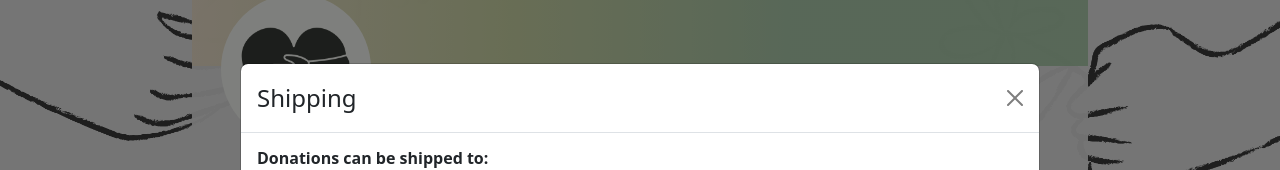
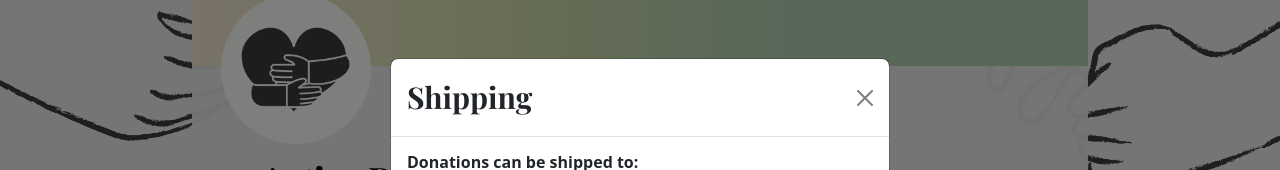
Before and after one commit to rebeccaariss/charity-registry, a React (Create React App) app in the folder react-front-end/: page /profile/1 in a window 1280 px wide. Both pictures are taken after a click on the button "Shipping". Shown: the part 252-422 px from the top of the page. Built offline with nearby package versions, Linux system fonts and the light colour scheme; no server answers.

Commit message:
Adjust modal sizing and headers

```diff
--- a/react-front-end/src/components/ModalSmall.js
+++ b/react-front-end/src/components/ModalSmall.js
@@ -5,7 +5,7 @@ function ModalSmall(props) {
   const modalProps = {
     show: show,
     onHide: onHide,
-    size: 'lg',
+    size: 'm',
     'aria-labelledby': 'contained-modal-title-vcenter',
     centered: true
   };
@@ -13,7 +13,7 @@ function ModalSmall(props) {
   return (
     <Modal {...modalProps}>
       <Modal.Header closeButton>
-        <Modal.Title>{title}</Modal.Title>
+        <Modal.Title style={{fontFamily: "'Playfair Display', serif", fontWeight: "600", fontSize: "30px"}}>{title}</Modal.Title>
       </Modal.Header>
       {orgEmail && orgPhone ?
         <Modal.Body>
```
